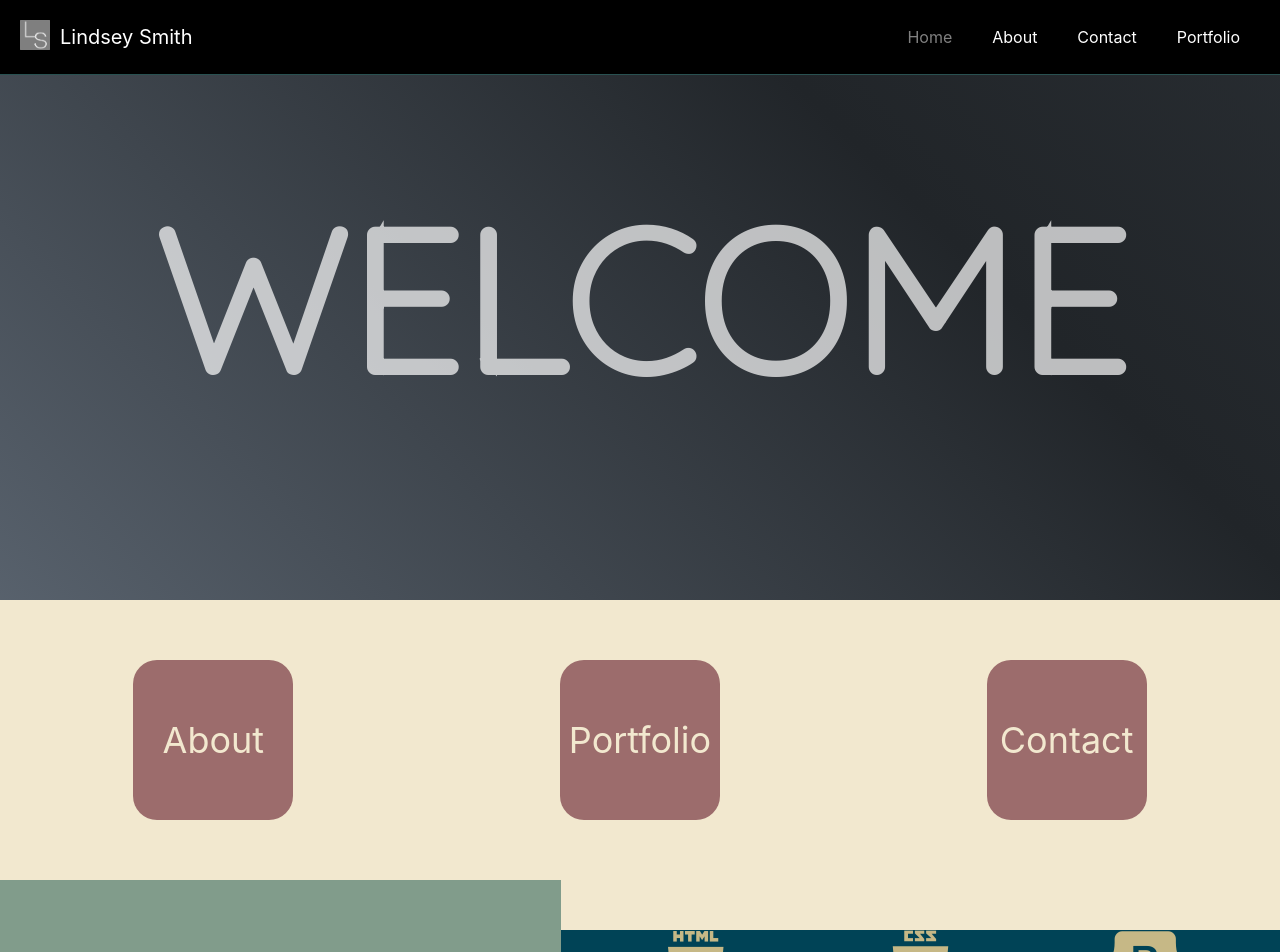
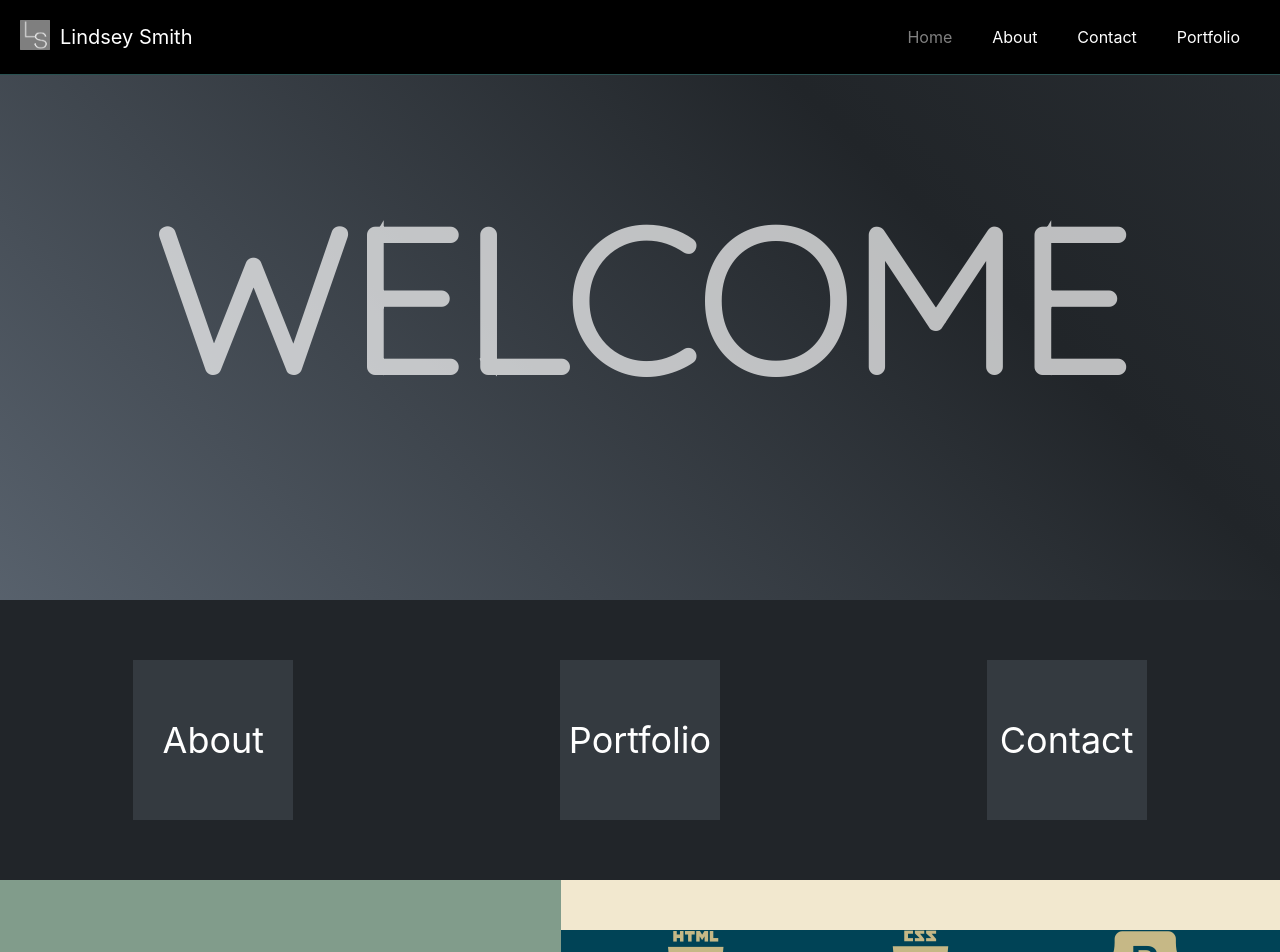
Before and after one commit to campbelllm/portfolio, a React (Create React App) app: page /dark in a window 1280 px wide. Shown: the top 952 px of the page. Built offline with nearby package versions, Linux system fonts and the light colour scheme.

Commit message:
squares styled to dark mode

```diff
--- a/src/darkComponents/HomeDark/homeComponentsDark/SqauresDark/squaresStyledComponentsDark.js
+++ b/src/darkComponents/HomeDark/homeComponentsDark/SqauresDark/squaresStyledComponentsDark.js
@@ -4,7 +4,7 @@ import { Link } from "react-router-dom";
 export const SquareSection = styled.div`
   display: flex;
   justify-content: space-around;
-  background-color: #f2e8cf;
+  background-color: #212529;
   padding: 60px 0;
 
   @media (max-width: 600px){
@@ -19,8 +19,7 @@ export const SquareBody = styled.div`
   align-items: center;
   width: 160px;
   height: 160px;
-  background-color: #9c6c6c;
-  border-radius: 1.5rem;
+  background-color: #343A40;
   @media (max-width: 600px){
       margin-bottom: 30px;
       width: 50%;
@@ -29,11 +28,11 @@ export const SquareBody = styled.div`
 
 export const StyledLink = styled(Link)`
   font-size: 36px;
-  color: #f2e8cf;
+  color: white;
   text-decoration: none;
 
   &:hover {
-    color: #295151;
+    color: grey;
     text-decoration: none;
   }
 `;
```
